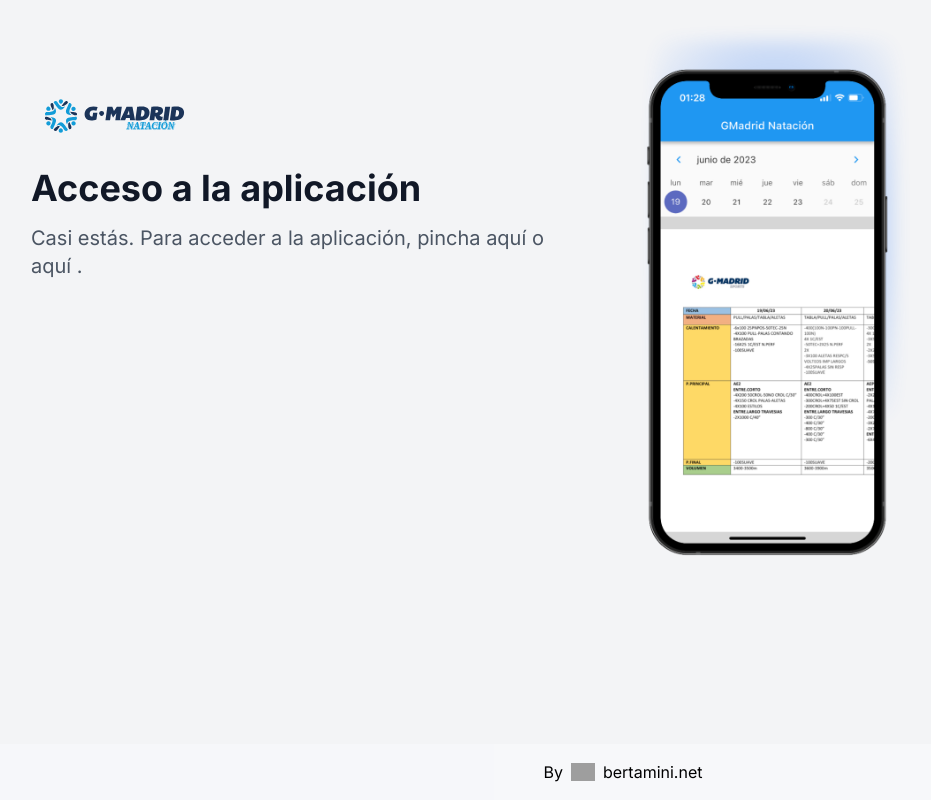
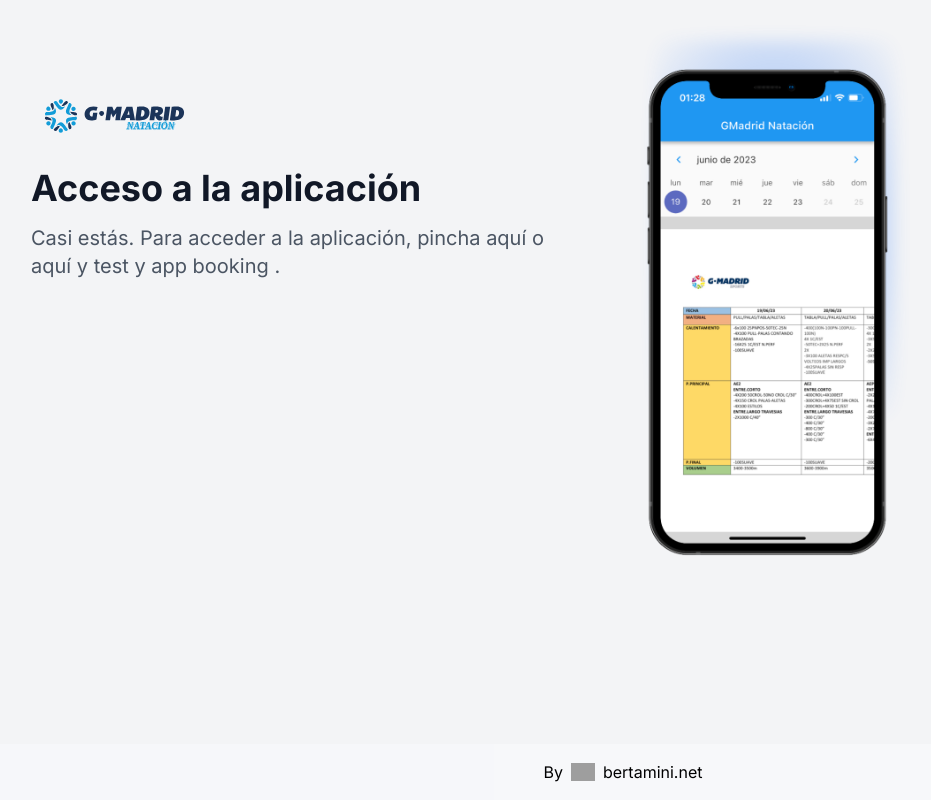
Before and after one commit to gmadridsports/gmadrid-natacion-landing, a Next.js app: page / in a window 1280 px wide. Shown: the whole page, without its empty margins (17-948 px from the left). Built offline with nearby package versions, Linux system fonts and the light colour scheme; grey boxes are pictures that could not be loaded.

Commit message:
improved logo and bottom margin

```diff
--- a/app/[...slug]/page.tsx
+++ b/app/[...slug]/page.tsx
@@ -20,7 +20,7 @@
                             Acceso a la aplicación
                         </h1>
                         <p className="mt-2 text-gray-600 sm:mt-4 sm:text-xl">
-                            Casi estás. Para acceder a la aplicación, <a href={`https://gmadridnatacion.bertamini.net/login-callback`}>pincha aquí</a> o <a href="net.bertamini.gmadridnatacion://login-callback">aquí</a> .
+                            Casi estás. Para acceder a la aplicación, <a href={`https://gmadridnatacion.bertamini.net/login-callback`}>pincha aquí</a> o <a href="net.bertamini.gmadridnatacion://login-callback">aquí</a> y <a href="https://movistar.es/citaprevia">test</a> y <a href="https://appweb.movistar.es/pages/appointment-booking">app booking</a> .
                         </p>
                         {/*<div className="mt-4 sm:mt-6">*/}
                         {/*    <a*/}
```
